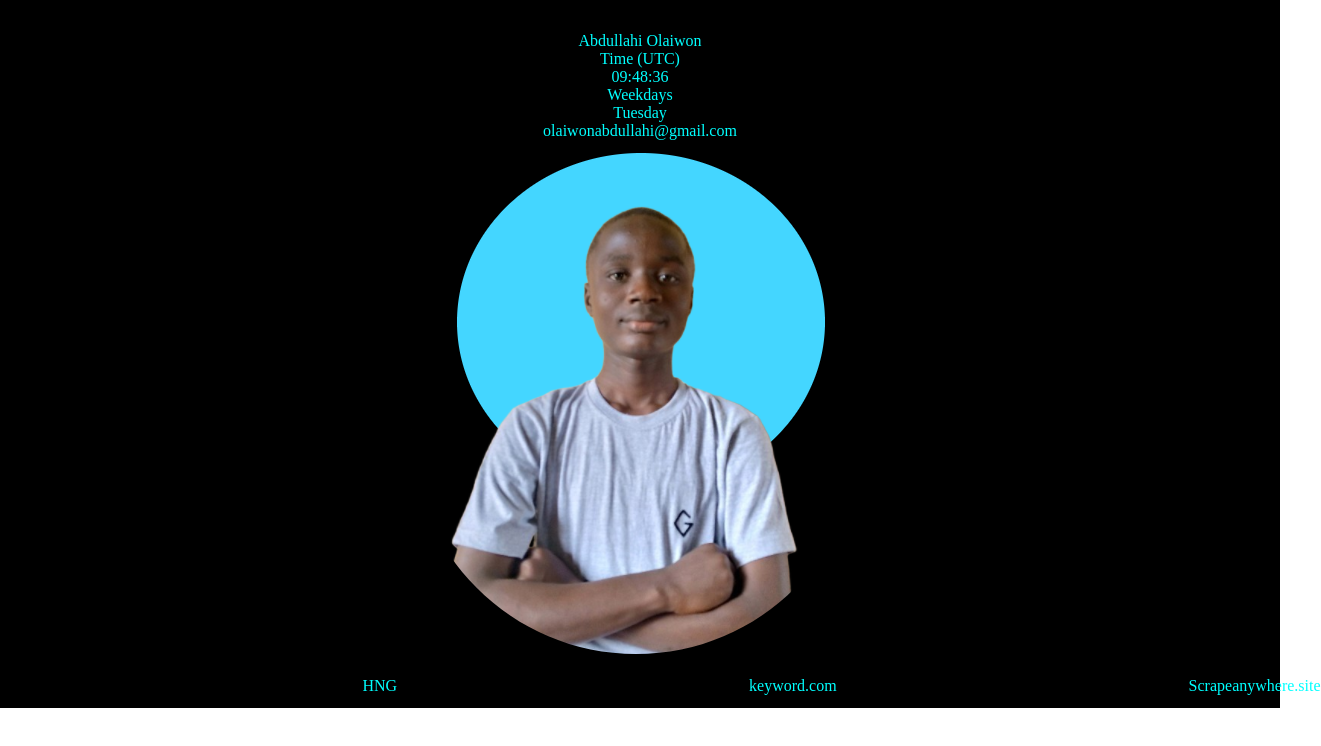
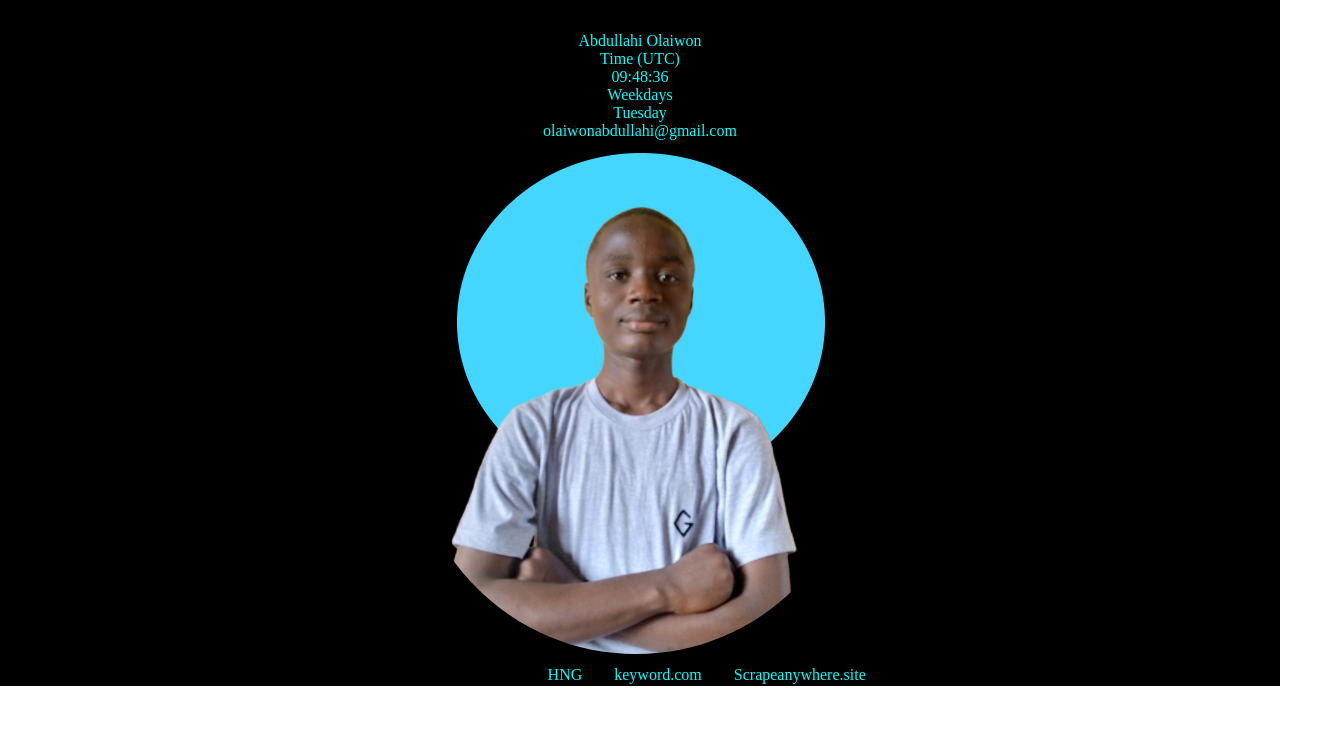
Before and after one commit to OlaiwonAbdullahi/personal-website, a plain HTML site: page index.html in a window 1280 px wide. Shown: the whole page, 1321 px wide, since content can reach past the window. Drawn offline with Linux system fonts and the light colour scheme.

Commit message:
Update index.css

```diff
--- a/index.css
+++ b/index.css
@@ -17,7 +17,7 @@ img{
 }
 .links{
     display: flex;
-    gap: 22rem;
+    gap: 2rem;
     align-items: center;
     justify-content: center;
 }
```
